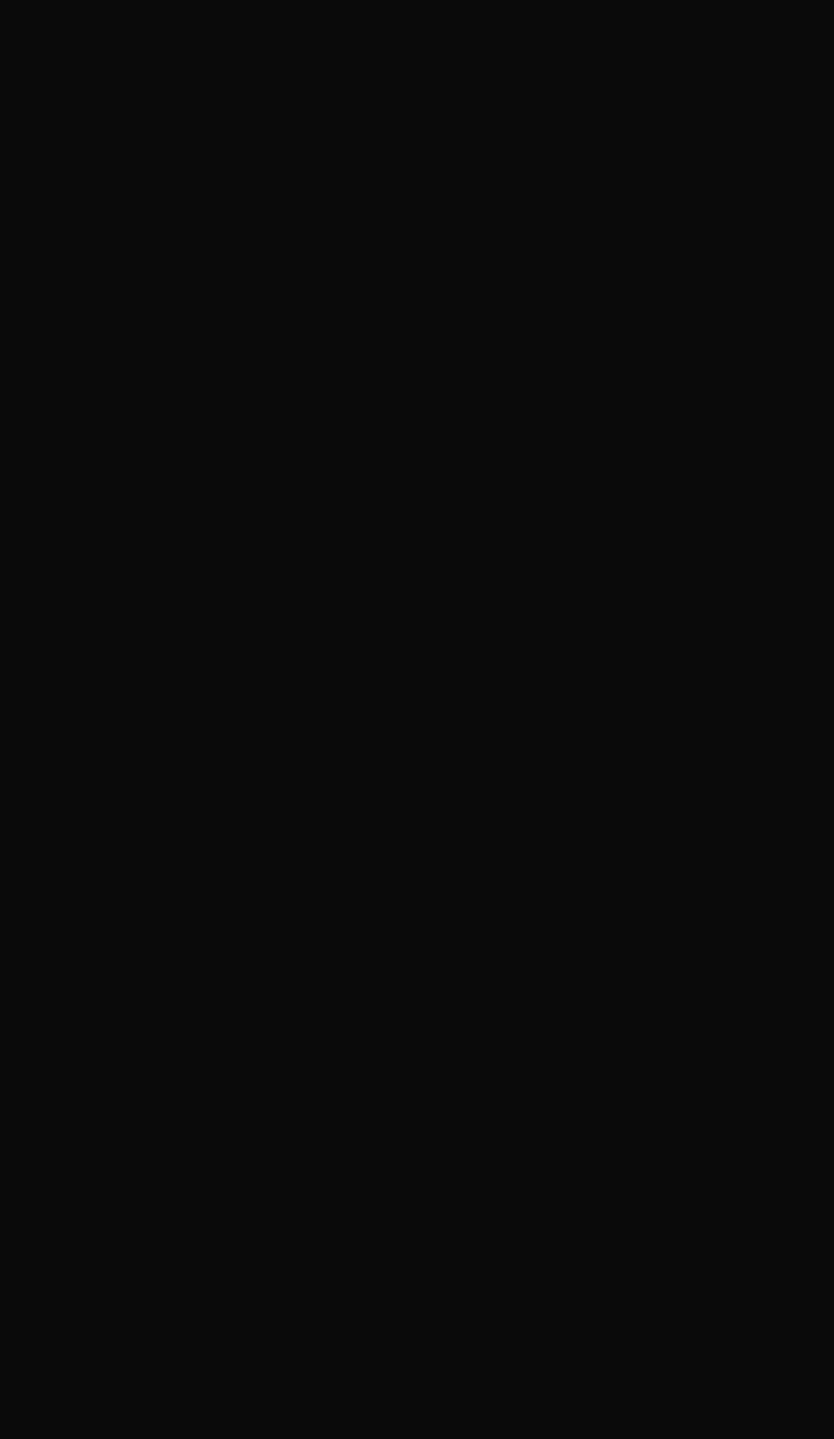
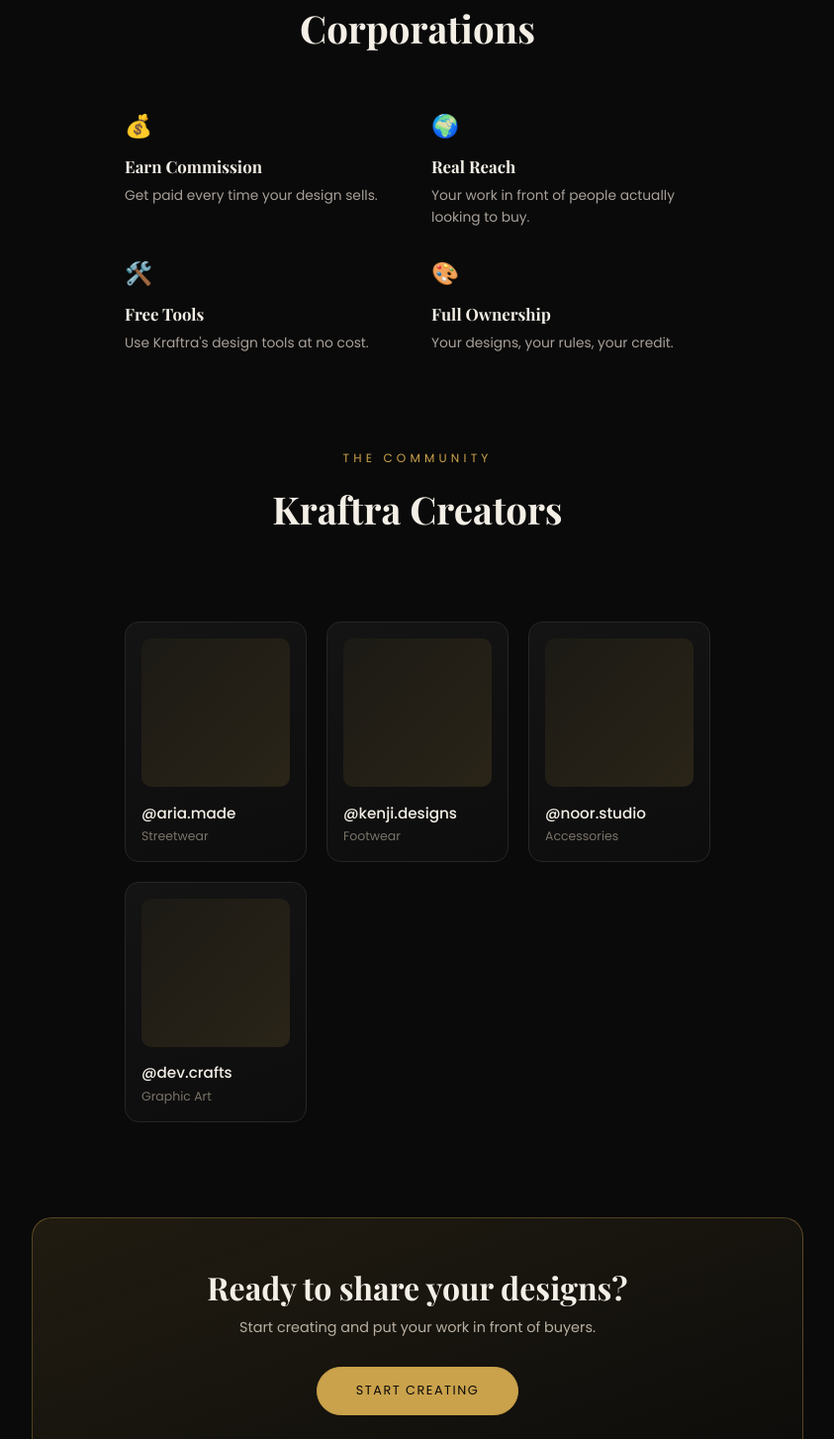
Before and after one commit to darkking200607-dev/Kraftra-v03, a Next.js app: page /artists in a window 1280 px wide. Shown: the part 896-2350 px from the top of the page at 99% size, without its empty margins (218-1061 px from the left). Before the commit the page ends 859 px from the top, so only its background shows below. Built offline with nearby package versions, Linux system fonts and the light colour scheme.

Commit message:
Update page.js

```diff
--- a/app/artists/page.js
+++ b/app/artists/page.js
@@ -1,4 +1,18 @@
 import Link from "next/link";
+
+const perks = [
+  { icon: "💰", title: "Earn Commission", text: "Get paid every time your design sells." },
+  { icon: "🌍", title: "Real Reach", text: "Your work in front of people actually looking to buy." },
+  { icon: "🛠️", title: "Free Tools", text: "Use Kraftra's design tools at no cost." },
+  { icon: "🎨", title: "Full Ownership", text: "Your designs, your rules, your credit." },
+];
+
+const creators = [
+  { name: "@aria.made", tag: "Streetwear" },
+  { name: "@kenji.designs", tag: "Footwear" },
+  { name: "@noor.studio", tag: "Accessories" },
+  { name: "@dev.crafts", tag: "Graphic Art" },
+];
 
 export default function Artists() {
   return (
@@ -34,6 +48,40 @@
 
         <span className="badge-soon">Artist profiles — coming soon</span>
       </section>
+
+      <section className="how-section">
+        <p className="eyebrow">why join</p>
+        <h2 className="section-title">Made for Creators, Not Corporations</h2>
+        <div className="pillars-grid">
+          {perks.map((p) => (
+            <div className="pillar" key={p.title}>
+              <span className="pillar-icon">{p.icon}</span>
+              <h3>{p.title}</h3>
+              <p>{p.text}</p>
+            </div>
+          ))}
+        </div>
+      </section>
+
+      <section className="how-section">
+        <p className="eyebrow">the community</p>
+        <h2 className="section-title">Kraftra Creators</h2>
+        <div className="placeholder-grid">
+          {creators.map((c) => (
+            <div className="placeholder-card" key={c.name}>
+              <div className="placeholder-thumb" />
+              <h3>{c.name}</h3>
+              <p className="placeholder-by">{c.tag}</p>
+            </div>
+          ))}
+        </div>
+      </section>
+
+      <section className="cta-band">
+        <h2>Ready to share your designs?</h2>
+        <p>Start creating and put your work in front of buyers.</p>
+        <Link href="/design" className="cta cta-solid">Start Creating</Link>
+      </section>
     </main>
   );
 }
```
